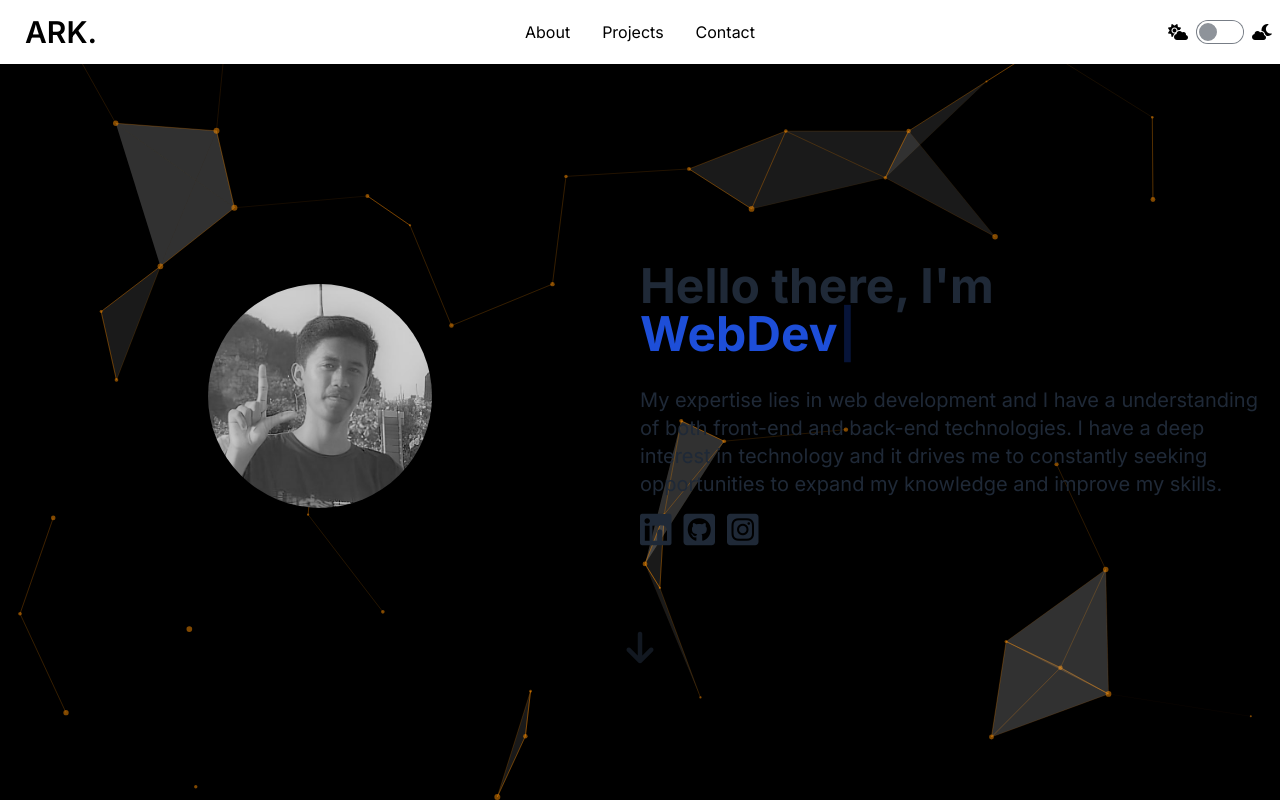
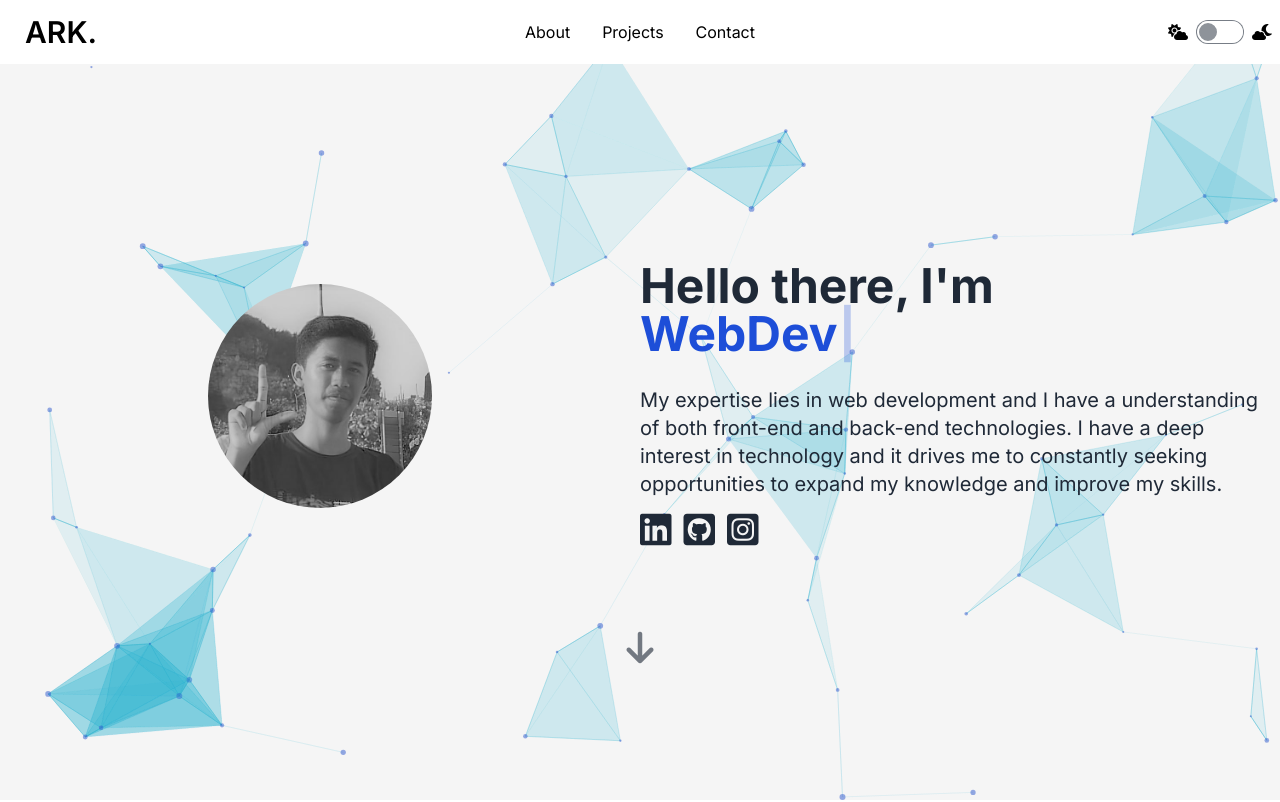
Before and after one commit to AdnanRohmatKurniansah/Me, a Next.js app: page / in a window 1280 px wide. Shown: the top 802 px of the page. Built offline with nearby package versions, Linux system fonts and the light colour scheme.

Commit message:
make darkmode and background intro

```diff
--- a/src/app/components/Background.js
+++ b/src/app/components/Background.js
@@ -1,9 +1,8 @@
-
 import { useCallback } from "react";
 import Particles from "react-tsparticles";
 import { loadFull } from "tsparticles"
 
-const Background = () => {
+const Background = ({ darkMode }) => {
   const particlesInit = useCallback(async (engine) => {
     await loadFull(engine);
   }, []);
@@ -14,19 +13,20 @@ const Background = () => {
   return (
     <Particles
       id="tsparticles"
+      className="background"
       init={particlesInit}
       loaded={particlesLoaded}
       options={{
         name: "Link Triangles",
         particles: {
             number: {
-                value: 100,
+                value: 150,
                 density: {
                     enable: true,
                 },
             },
             color: {
-                value: "#ff0000",
+                value: darkMode ? "#ffffff" : "#2db2cd",
                 animation: {
                     enable: true,
                     speed: 10,
@@ -48,12 +48,12 @@ const Background = () => {
             links: {
                 enable: true,
                 distance: 150,
-                color: "random",
+                color: darkMode ? "#ffffff" : "#2db2cd",
                 opacity: 0.4,
                 width: 1,
                 triangles: {
                     enable: true,
-                    color: "#ffffff",
+                    color: darkMode ? "#ffffff" : "#2db2cd",
                     opacity: 0.1,
                 },
             },
@@ -68,10 +68,10 @@ const Background = () => {
                     enable: true,
                     mode: "repulse",
                 },
-                onClick: {
-                    enable: true,
-                    mode: "push",
-                },
+                // onClick: {
+                //     enable: true,
+                //     mode: "push",
+                // },
             },
             modes: {
                 grab: {
@@ -98,7 +98,7 @@ const Background = () => {
             },
         },
         background: {
-            color: "#000000",
+            color: darkMode ? "#000000" : "#f5f5f5",
         },
     }}
     />
```
